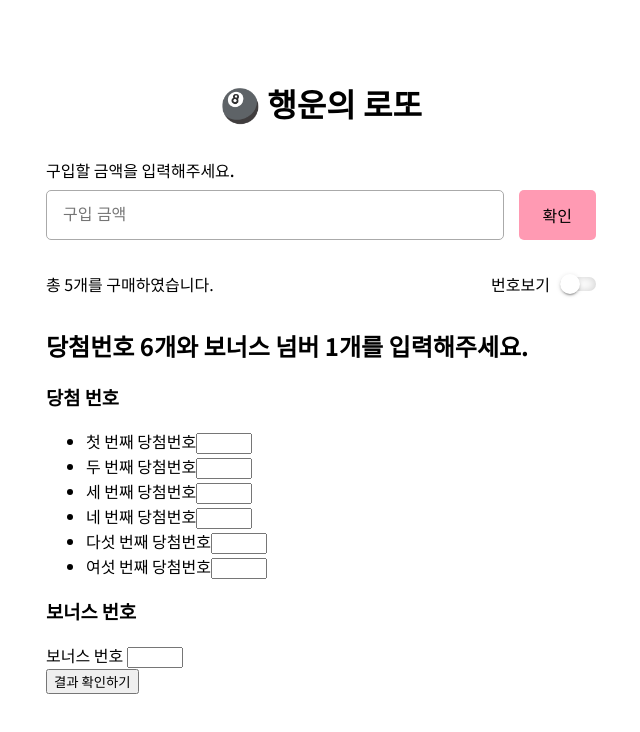
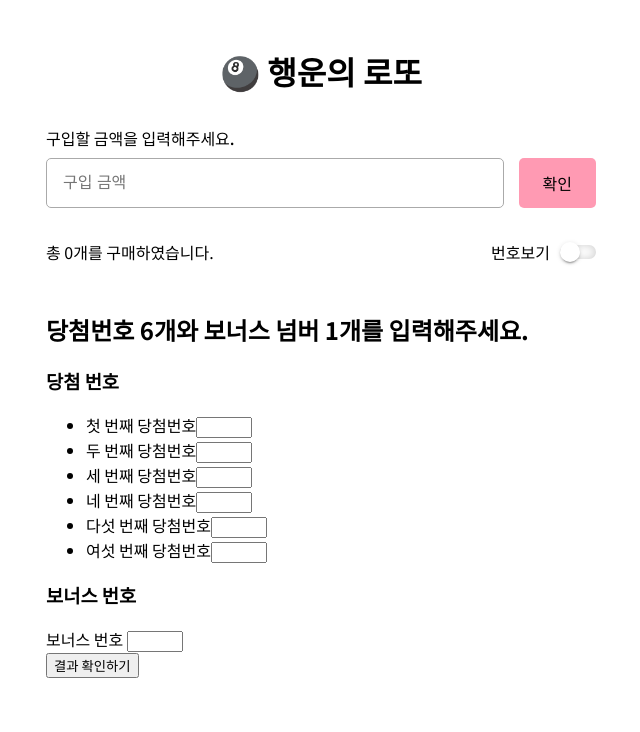
Before and after one commit to woowacourse/react-lotto, a React app: page / in a window 1280 px wide. Shown: the top 732 px of the page, without its empty margins (319-959 px from the left). Built offline with nearby package versions, Linux system fonts and the light colour scheme.

Commit message:
feat: 번호보기 기능 구현

```diff
--- a/src/js/components/App.scss
+++ b/src/js/components/App.scss
@@ -1,4 +1,4 @@
 .lotto-header {
   text-align: center;
-  margin: 5rem 0 2rem 0;
+  margin: 3rem 0 2rem 0;
 }
--- a/src/js/components/LottoTicket.scss
+++ b/src/js/components/LottoTicket.scss
@@ -4,6 +4,11 @@
 
   .lotto-ticket-emoji {
     font-size: 2rem;
-    margin-right: 1rem;
+    padding: 0 0.5rem;
+  }
+
+  & > p {
+    font-size: 1.2rem;
+    margin-left: 1rem;
   }
 }
--- a/src/js/components/PurchasedLotto.js
+++ b/src/js/components/PurchasedLotto.js
@@ -3,18 +3,30 @@ import LottoTicket from './LottoTicket';
 import './PurchasedLotto.scss';
 
 export default class PurchasedLotto extends Component {
+  constructor(props) {
+    super(props);
+
+    this.state = {
+      isShowNumber: false,
+    };
+  }
+
+  onToggleLottoNumber({ target }) {
+    this.setState({ isShowNumber: target.checked });
+  }
+
   render() {
     return (
       <section className="PurchasedLotto">
-        <span>총 5개를 구매하였습니다.</span>
+        <span>총 {this.props.lottoList.length}개를 구매하였습니다.</span>
         <label className="switch">
-          <input type="checkbox" className="switch-input" />
+          <input type="checkbox" className="switch-input" onChange={this.onToggleLottoNumber.bind(this)} />
           <span>번호보기</span>
         </label>
-        <ul>
+        <ul className={this.state.isShowNumber ? '' : 'hide-number'}>
           {this.props.lottoList.map((lotto, index) => (
             <li key={index}>
-              <LottoTicket lottoNumbers={lotto} isShowNumber={true} />
+              <LottoTicket lottoNumbers={lotto} isShowNumber={this.state.isShowNumber} />
             </li>
           ))}
         </ul>
--- a/src/js/components/PurchasedLotto.scss
+++ b/src/js/components/PurchasedLotto.scss
@@ -3,10 +3,13 @@
 
   ul {
     padding: 0;
+    max-height: 40vh;
+    overflow-y: auto;
   }
 
   li {
     list-style: none;
+    margin: 0 auto;
   }
 
   .switch {
@@ -59,4 +62,27 @@
       transform: translateX(16px);
     }
   }
+
+  .hide-number {
+    display: grid;
+    grid-template-columns: repeat(10, 10%);
+  }
+
+  ::-webkit-scrollbar {
+    width: 10px;
+  }
+
+  ::-webkit-scrollbar-track {
+    background: #f1f1f1;
+    border-radius: 10px;
+  }
+
+  ::-webkit-scrollbar-thumb {
+    background: rgb(184, 184, 184);
+    border-radius: 10px;
+  }
+
+  ::-webkit-scrollbar-thumb:hover {
+    background: rgb(151, 151, 151);
+  }
 }
```
